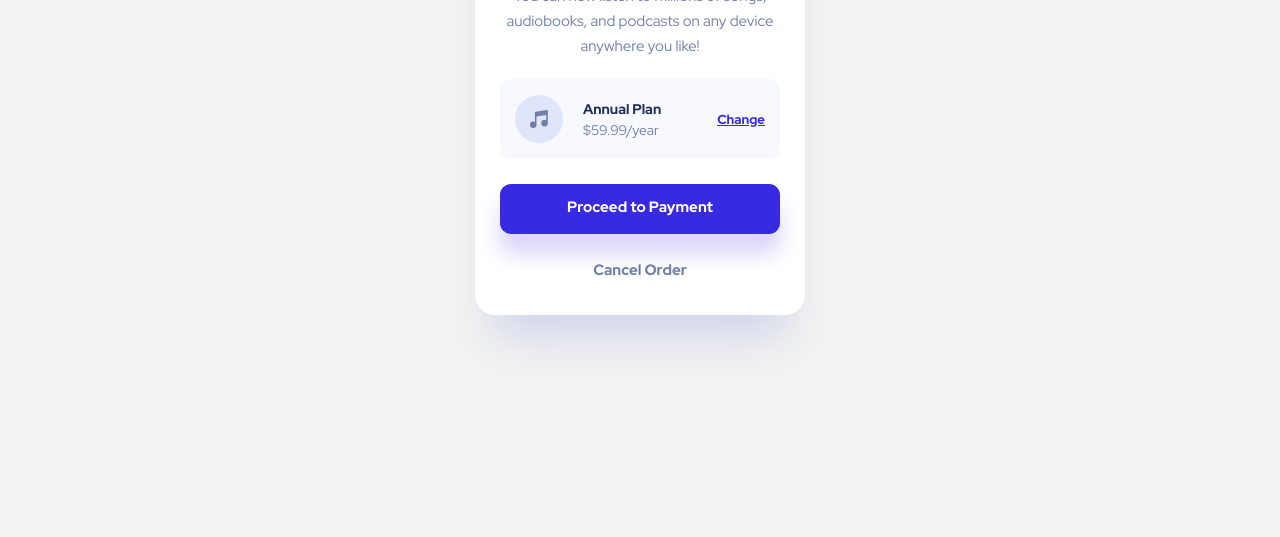
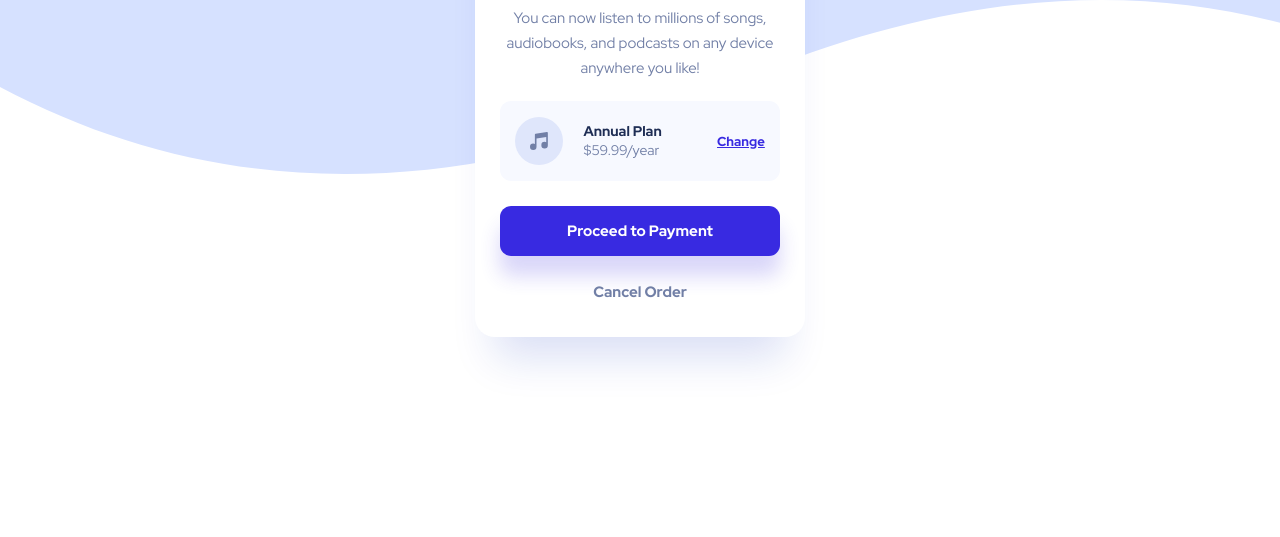
Before and after one commit to lanagrdzelishvili/order-summary, a plain HTML site: page index.html in a window 1280 px wide. Shown: the part 263-800 px from the top of the page. Drawn offline with Linux system fonts and the light colour scheme.

Commit message:
order-summary

```diff
--- a/index.html
+++ b/index.html
@@ -24,10 +24,9 @@
         </div>
 
 
-        <div>
 
             <div class="main2">
-                <img class="icon-music" src="images/icon-music.svg" alt="icon-music">
+                <svg xmlns="http://www.w3.org/2000/svg" width="48" height="48"><g fill="none" fill-rule="evenodd"><circle cx="24" cy="24" r="24" fill="#DFE6FB"/><path fill="#717FA6" fill-rule="nonzero" d="M32.574 15.198a.81.81 0 00-.646-.19L20.581 16.63a.81.81 0 00-.696.803V26.934a3.232 3.232 0 00-1.632-.44A3.257 3.257 0 0015 29.747 3.257 3.257 0 0018.253 33a3.257 3.257 0 003.253-3.253v-8.37l9.726-1.39v5.327a3.232 3.232 0 00-1.631-.441 3.257 3.257 0 00-3.254 3.253 3.257 3.257 0 003.254 3.253 3.257 3.257 0 003.253-3.253V15.81a.81.81 0 00-.28-.613z"/></g></svg>
 
                 <div class="price">
                     <h2 class="annual-plan">Annual Plan</h2>
@@ -37,7 +36,6 @@
                 <h3 class="change">Change</h3>
             </div>
 
-        </div>
 
 
         <div class="main3">
--- a/style.css
+++ b/style.css
@@ -1,7 +1,15 @@
+
+* {
+    margin: 0;
+    padding: 0;
+    box-sizing: border-box;
+}
 
 body {
-    background-color: #F2F2F2;
+    background-image: url(./images/pattern-background-desktop.svg);
+    background-repeat: no-repeat;
     font-family: 'Red Hat Display', sans-serif;
+    margin-top: 30px;
 }
 .main {
     width: 330px;
@@ -52,12 +60,15 @@ h1 {
     border-radius: 11px;
     margin: 20px auto;
 }
+.main2 path:hover {
+    fill: #382AE1;
+}
 
 .price {
-    margin-right: 35px;
+    margin-right: 55px;
     margin-left: 20px;
 }
-.icon-music {
+.main2 svg {
     margin-left: 15px;
 }
 
@@ -68,9 +79,6 @@ h1 {
     font-style: normal;
     font-weight: 900px;
     line-height: 19px;
-
-    margin-top: 20px;
-    display: inline;
 }
 .year {
     color: #717FA6;
@@ -79,9 +87,6 @@ h1 {
     font-style: normal;
     font-weight: 500px;
     line-height: 19px;
-
-    margin-bottom: 20px;
-    display: inline;
 }
 .change {
     font-family: 'Red Hat Display';
@@ -106,6 +111,7 @@ h1 {
     margin: 25px auto;
     display: flex;
     justify-content: center;
+    align-items: center;
 }
 .Payment {
     color: #FFFFFF;
```
